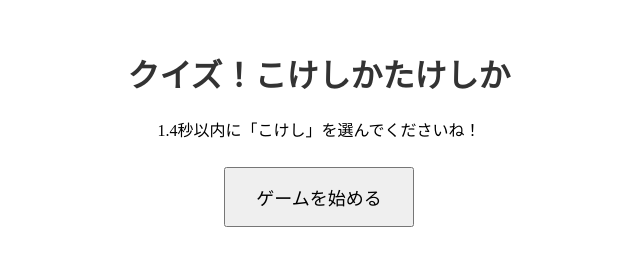
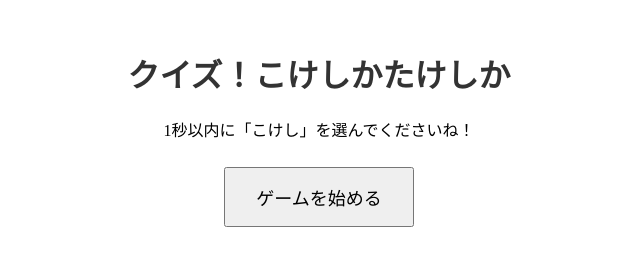
Before and after one commit to waraigoe/koke-shikata-kashika-quiz, a plain HTML site: page index.html in a window 1280 px wide. Shown: the full height of the page, 321-961 px from the left. Drawn offline with Linux system fonts and the light colour scheme.

Commit message:
Update index.html

```diff
--- a/index.html
+++ b/index.html
@@ -10,7 +10,7 @@
 <body>
     <div id="start-screen">
         <h1>クイズ！こけしかたけしか</h1>
-        <p>1.4秒以内に「こけし」を選んでくださいね！</p>
+        <p>1秒以内に「こけし」を選んでくださいね！</p>
         <button id="start-button">ゲームを始める</button>
     </div>
     <div id="game-screen" style="display: none;">
```
